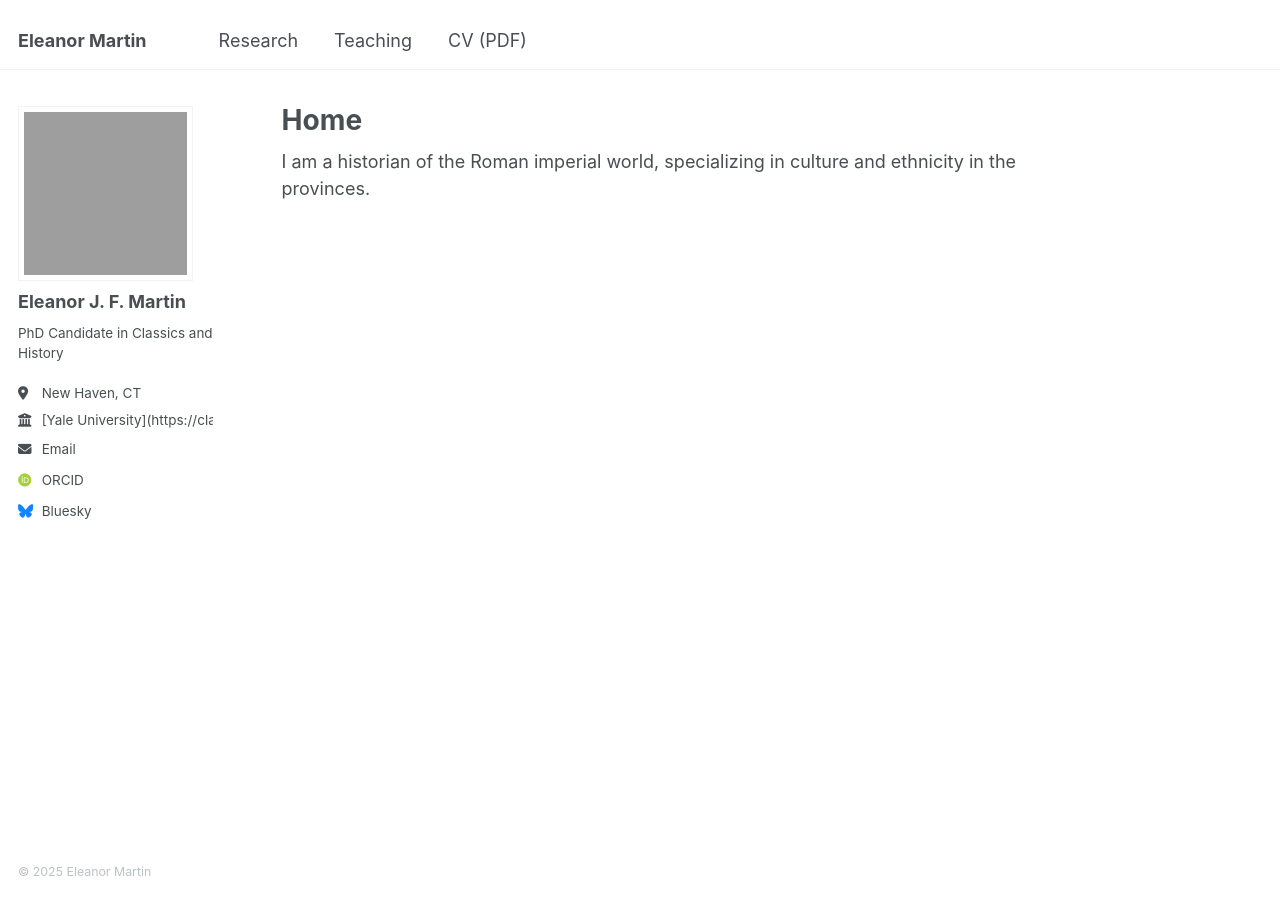
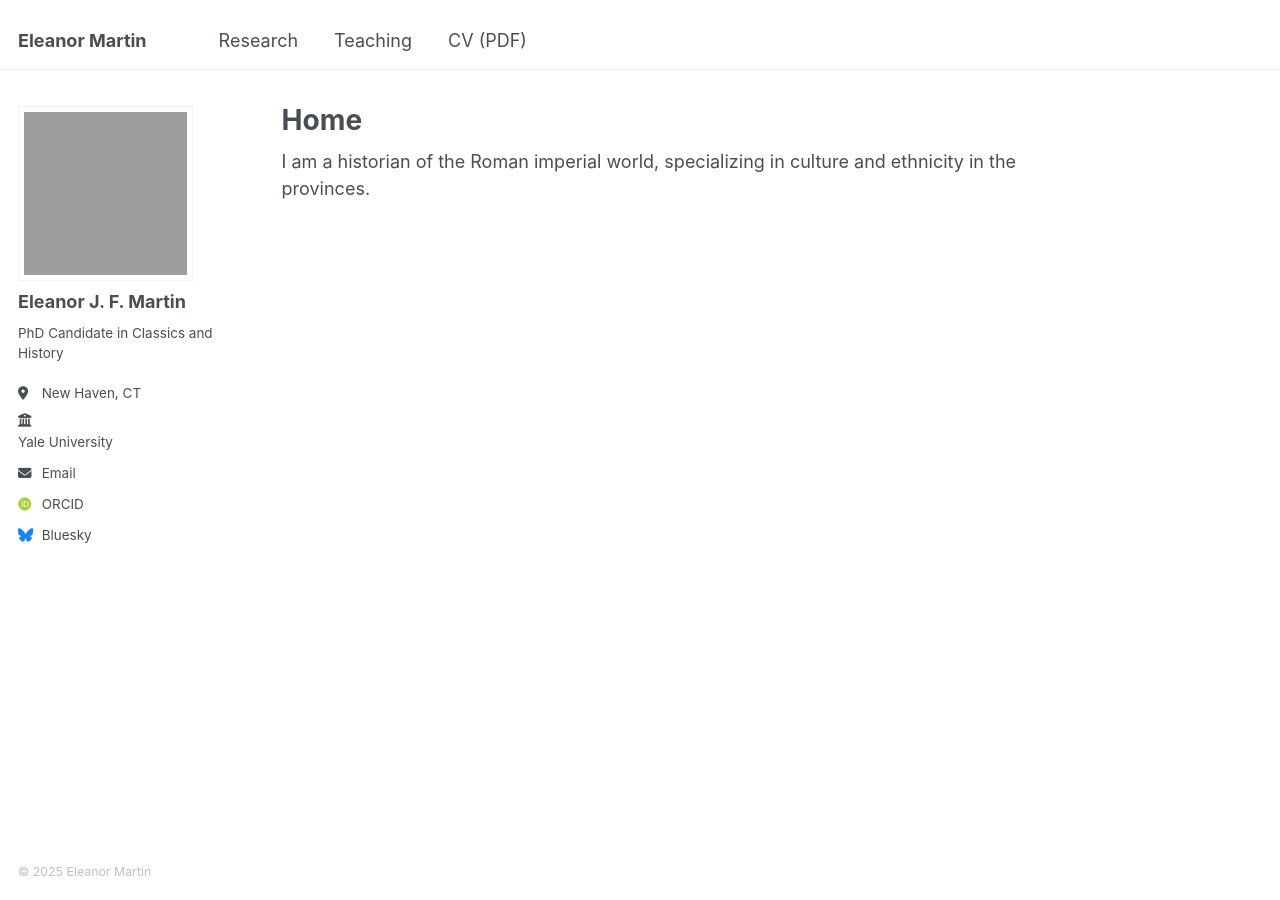
Before and after one commit to eleanorjmartin/eleanorjmartin.github.io, a Jekyll site: the page built from _pages/about.md, in a window 1280 px wide. Built offline with Jekyll 4.4.1, drawn with Linux system fonts in a browser that asks for light colours; some web fonts are replaced; part of the change alters nothing that is shown.

Commit message:
Update _config.yml

```diff
--- a/_config.yml
+++ b/_config.yml
@@ -27,7 +27,7 @@ author:
   pronouns         : # example: "she/her"
   bio              : "PhD Candidate in Classics and History"
   location         : "New Haven, CT"
-  employer         : "[Yale University](https://classics.yale.edu/eleanor-martin-19)"
+  employer         : "<a href='https://classics.yale.edu/eleanor-martin-19'>Yale University</a>"
   uri              : # URL
   email            : "eleanor.martin@yale.edu"
 
```
